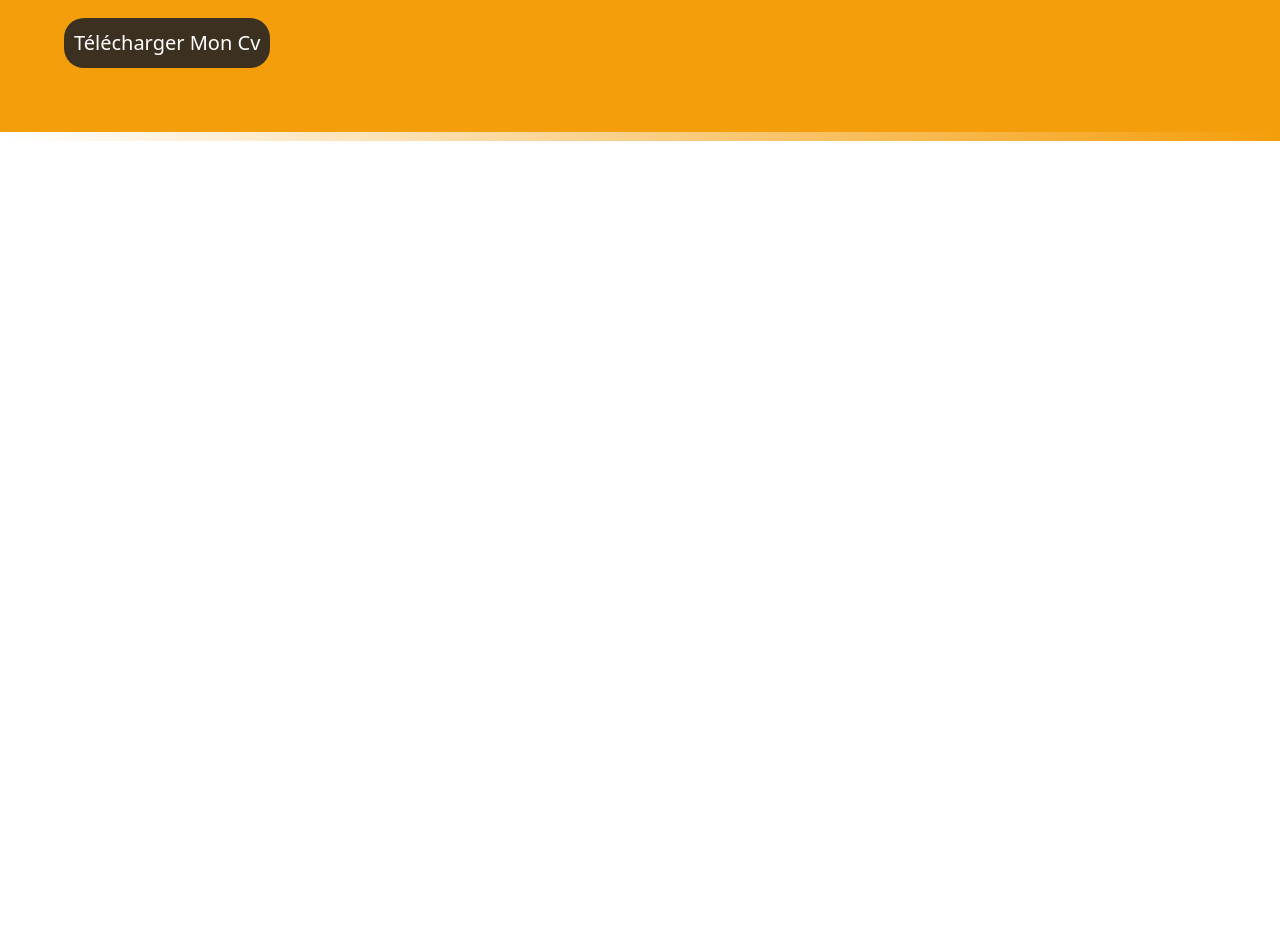
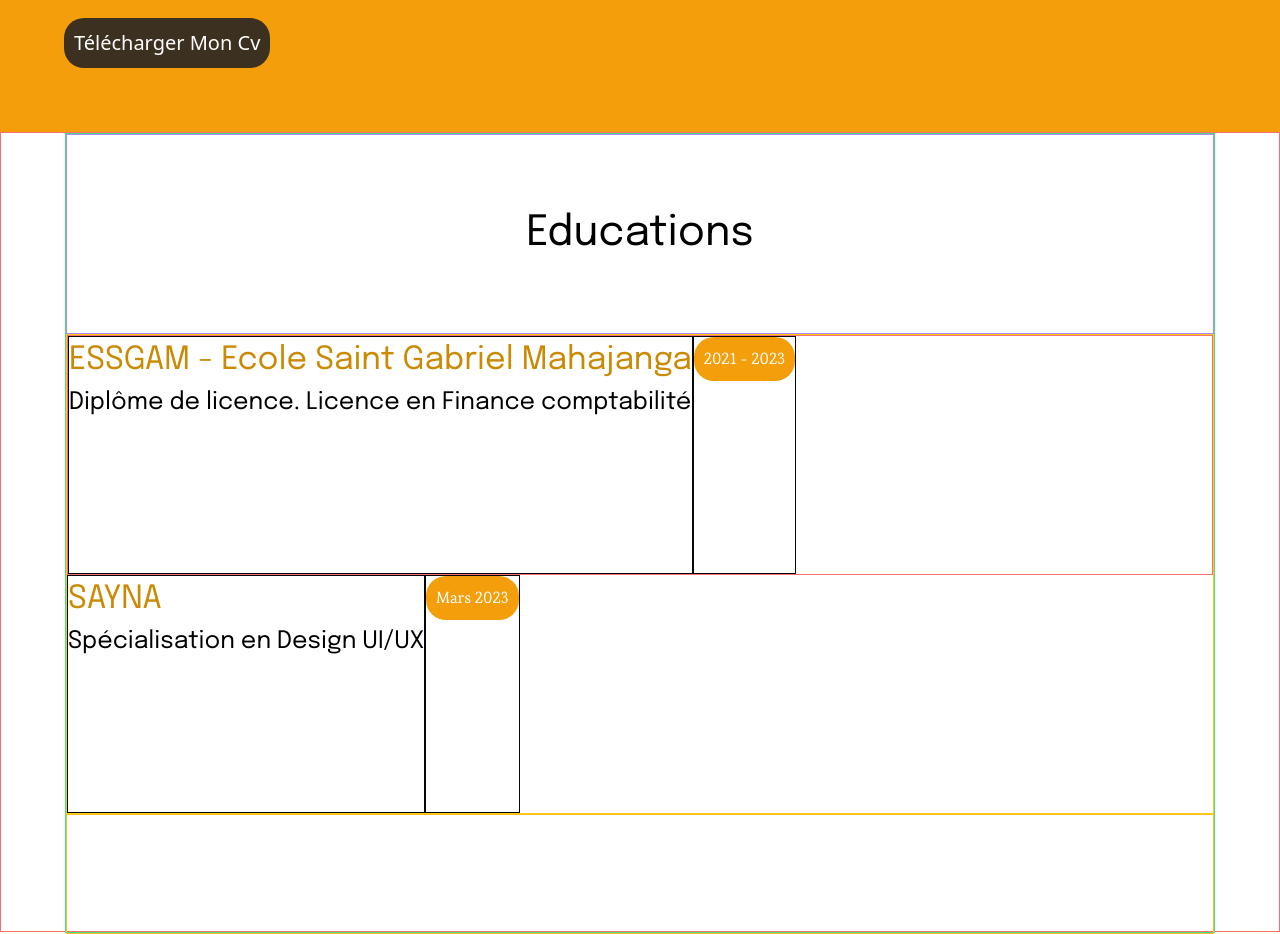
Before and after one commit to Rakotozonirina/Honey, a React (Vite) app: page / in a window 1280 px wide. Shown: the part 947-1881 px from the top of the page. Before the commit the page ends 1088 px from the top, so only its background shows below. Built offline with nearby package versions, Linux system fonts and the light colour scheme.

Commit message:
feat: change of the strategy

```diff
--- a/src/components/Main.jsx
+++ b/src/components/Main.jsx
@@ -6,7 +6,7 @@
 function Main() {
 return (
     <main>
-    <section className='w-full h-[120dvh] max-sm:h-[170dvh] sm:max-md:h-[176dvh] md:max-lg:h-[166dvh] bg-gradient-to-l from-amber-500 to-white'>
+    <section className='w-full h-[auto] max-sm:h-[auto] sm:max-md:h-[auto] md:max-lg:h-[auto] bg-gradient-to-l from-amber-500 to-white'>
         <section className='hero h-[84dvh] max-sm:flex-col max-sm:h-[120dvh] sm:max-md:h-[130dvh] md:max-lg:h-[120dvh] sm:max-md:flex-col md:max-lg:flex-col flex justify-around items-center'>
             <article>
                 <h1 className='heading-hero font-inikabold'>RAHAJANIRINA <br /> Nomenjanahary Tantely</h1>
@@ -33,6 +33,40 @@
             </article>
         </section>
     </section>
+    <section className='w-full h-[100dvh] relative border border-red-400'>
+        <section className='education border border-green-400 h-[100dvh]'>
+            <article className='border border-violet-400 flex items-center justify-center w-full h-[25dvh]'>
+                <h1 className='font-epilogue heading-educ'>Educations</h1>
+            </article>
+            <article className='border border-yellow-400 grid nice w-full h-[60dvh]'>
+                    <div className='flex border border-red-400 max-sm:flex-col max-sm:justify-around sm:max-md:justify-around sm:max-md:flex-col'>
+                    <article className='border border-gray-950'>
+                        <h2 className='font-epilogue text-yellow-600 text-justify heading-two-education'>ESSGAM - Ecole Saint Gabriel Mahajanga</h2>
+                        <p className='font-epilogue text-justify para-one-education'>Diplôme de licence. Licence en Finance comptabilité</p>
+                    </article>
+                    <div className='border max-sm:flex max-sm:justify-center max-sm:items-center sm:max-md:flex sm:max-md:justify-center sm:max-md:items-center border-gray-950'>
+                        <button className='p-2.5 w-fit rounded-[20px] bg-amber-500 font-esteban text-white'>
+                            2021 - 2023
+                        </button>
+                    </div>
+                    </div>
+                    <div className='flex max-sm:flex-col max-sm:justify-around sm:max-md:justify-around sm:max-md:flex-col'>
+                    <article className='border border-gray-950'>
+                        <h2 className='font-epilogue text-yellow-600 text-justify heading-two-education'>SAYNA</h2>
+                        <p className='font-epilogue text-justify para-one-education'>Spécialisation en Design UI/UX</p>
+                    </article>
+                    <div className='border max-sm:flex max-sm:justify-center max-sm:items-center sm:max-md:flex sm:max-md:justify-center sm:max-md:items-center border-gray-950'>
+                        <button className='p-2.5 w-fit rounded-[20px] bg-amber-500 font-esteban text-white'>
+                            Mars 2023
+                        </button>
+                    </div>
+                    </div>
+            </article>
+            <div className='border border-amber-400 h-[15dvh]'>
+
+            </div>
+        </section>
+    </section>
     </main>
 
 )
--- a/src/index.css
+++ b/src/index.css
@@ -76,3 +76,25 @@
 .para-desc{
   font-size: clamp(17px, 2vw + 1rem, 20px);
 }
+.education{
+  width: min(90%, 1200px);
+  margin-inline: auto;
+}
+.heading-educ{
+  font-size: clamp(40px, 2vw + 1rem, 64px);
+}
+.heading-two-education{
+  font-size: clamp(20px, 2vw + 1rem, 32px);
+}
+.para-one-education{
+  font-size: clamp(20px, 2vw + 1rem, 24px);
+}
+/*.nice{
+  grid-template-rows: repeat(2, minmax(0, 1fr));
+}*/
+/*.nice-child{
+    grid-template-columns: repeat(auto-fit, minmax(15rem, 1fr));
+}*/
+.nice{
+  grid-template-columns: repeat(1, minmax(0, 1fr));
+}
```
